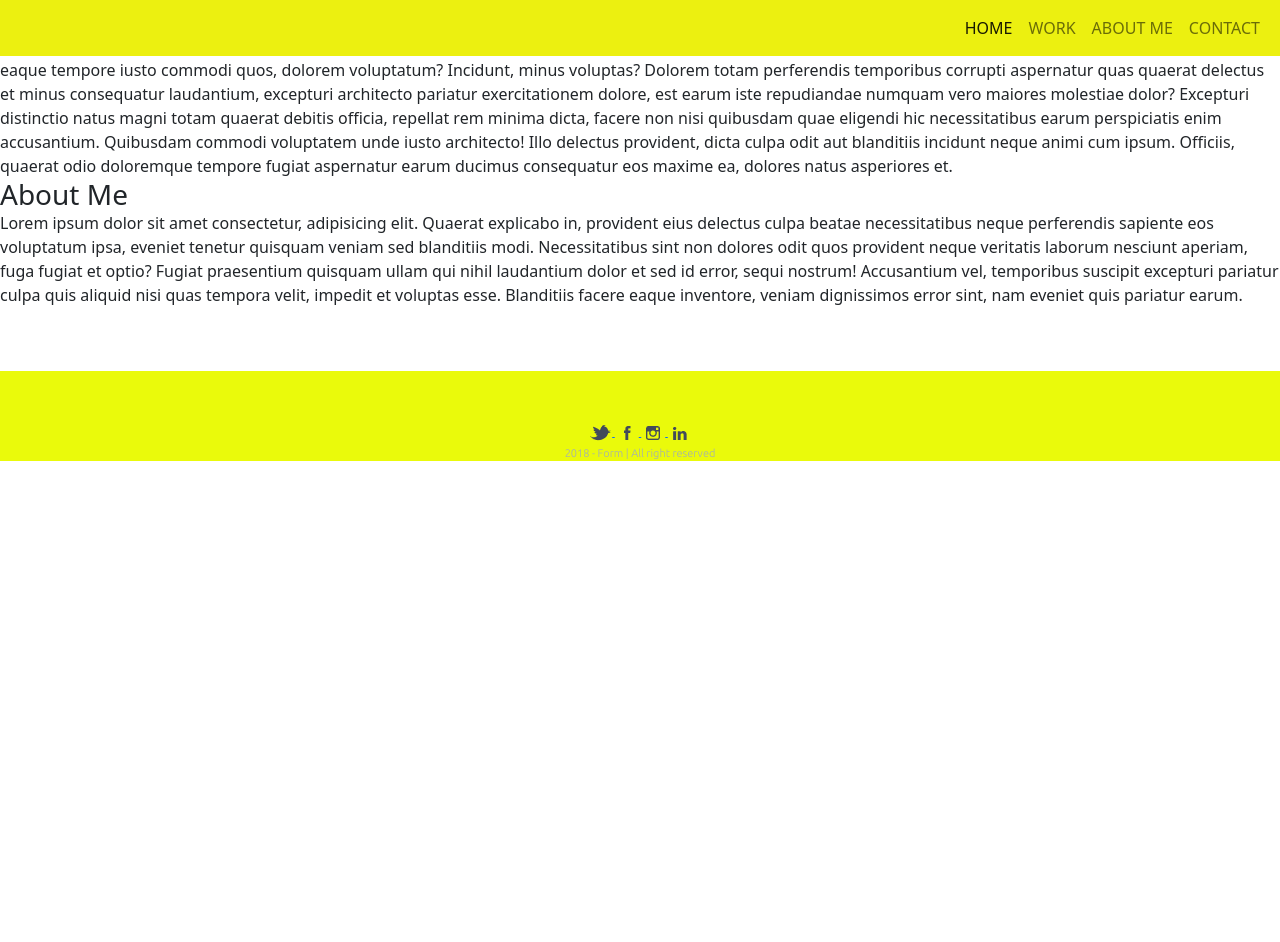
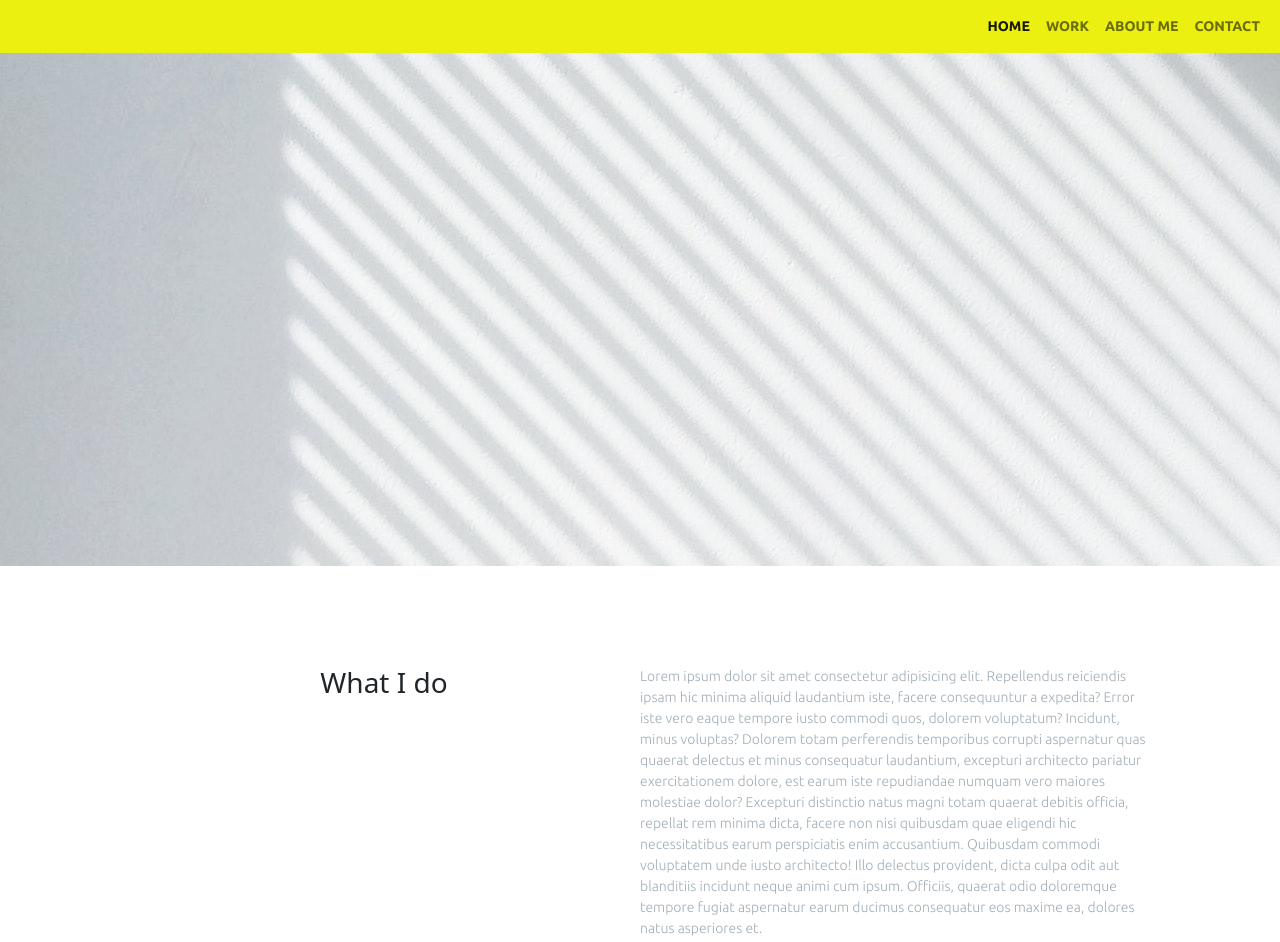
Before and after one commit to YisellSarasua/DesafioSass, a website: page aboutMe.html in a window 1280 px wide. Shown: the top 942 px of the page. Before the commit the page ends 800 px from the top, so only its background shows below. Drawn offline with nearby package versions, Linux system fonts and the light colour scheme.

Commit message:
actualice el scss del index y de aboutMe

```diff
--- /dev/null
+++ b/scss/componentes/aboutMe.scss
@@ -0,0 +1,54 @@
+.aboutMe{
+    .aboutMe_portada{
+
+        height: 566px;
+
+    background-image:url("../Multimedia/Img/AboutMePortada.jpg");
+
+    }
+
+    .aboutMe_description{
+
+        .Ido{
+
+            display:flex;
+            margin-left: 10%;
+            margin-right: 10%;
+            margin-top: 100px;
+
+            h3{
+                width: 50%;
+                height: auto;
+                text-align: center;
+            }
+
+            p{
+                width: 50%;
+                height: auto;
+
+            }
+
+        }
+
+        .about{
+
+            display:flex;
+            margin-left: 10%;
+            margin-right: 10%;
+            margin-top: 100px;
+
+            h3{
+                width: 50%;
+                height: auto;
+                text-align: center;
+            }
+
+            p{
+                width: 50%;
+                height: auto;
+            }
+        }
+
+    }
+
+}
--- /dev/null
+++ b/scss/componentes/clients.scss
@@ -0,0 +1,13 @@
+.clients{
+
+    width: 100%;
+    height: 670px;
+
+    h2{
+        display: flex;
+        height: 40%;
+        align-items: center;
+        justify-content: center;
+
+    }
+}
--- a/scss/style.scss
+++ b/scss/style.scss
@@ -4,6 +4,10 @@
 @import 'componentes/service.scss';
 @import 'componentes/contact.scss';
 @import 'componentes/footer.scss';
+@import 'componentes/clients.scss';
+@import 'componentes/aboutMe.scss';
+
+
 
 
 
@@ -28,3 +32,32 @@ body{
     margin: 0%;
 
 }
+
+/* esto deberia pasar a variables pero tengo que ver que me conviene usar*/
+.title{
+    font-family:'Ubuntu', sans-serif;
+    font-size:50px;
+    font-weight: bold;
+    color:#505D68 ;
+}
+
+.subtitle{
+    font-family:'Ubuntu', sans-serif;
+    font-size:21px;
+    color:#505D68;
+    font-weight:Bold;
+}
+
+p{
+    font-family:'Ubuntu', sans-serif;
+    font-size: 14px;
+    color: #A1AEB7;
+    font-weight:normal;
+}
+
+li{
+    font-family: 'Ubuntu', sans-serif;
+    font-size: 14px;
+    color:#505D68;
+    font-weight: Bold;
+}
```
Also changed, not shown: CSS/style.css, 1 other file.
